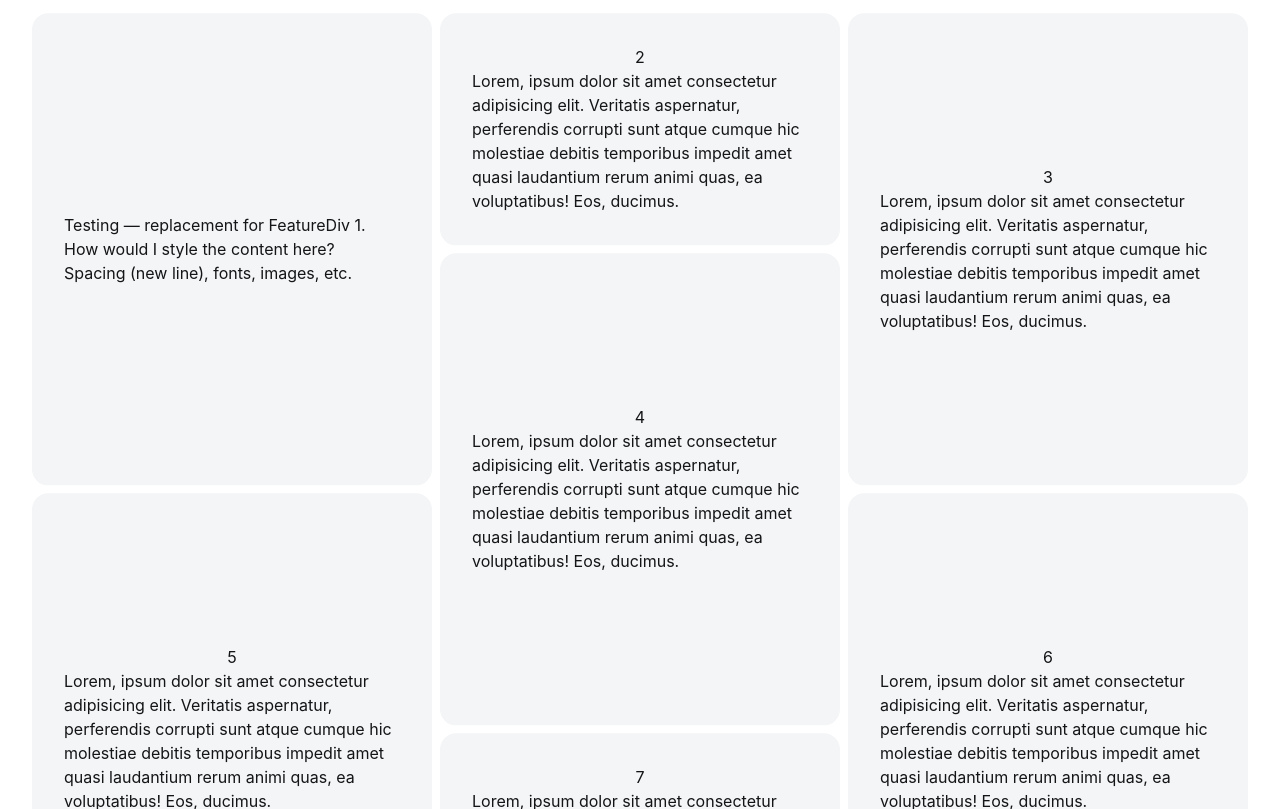
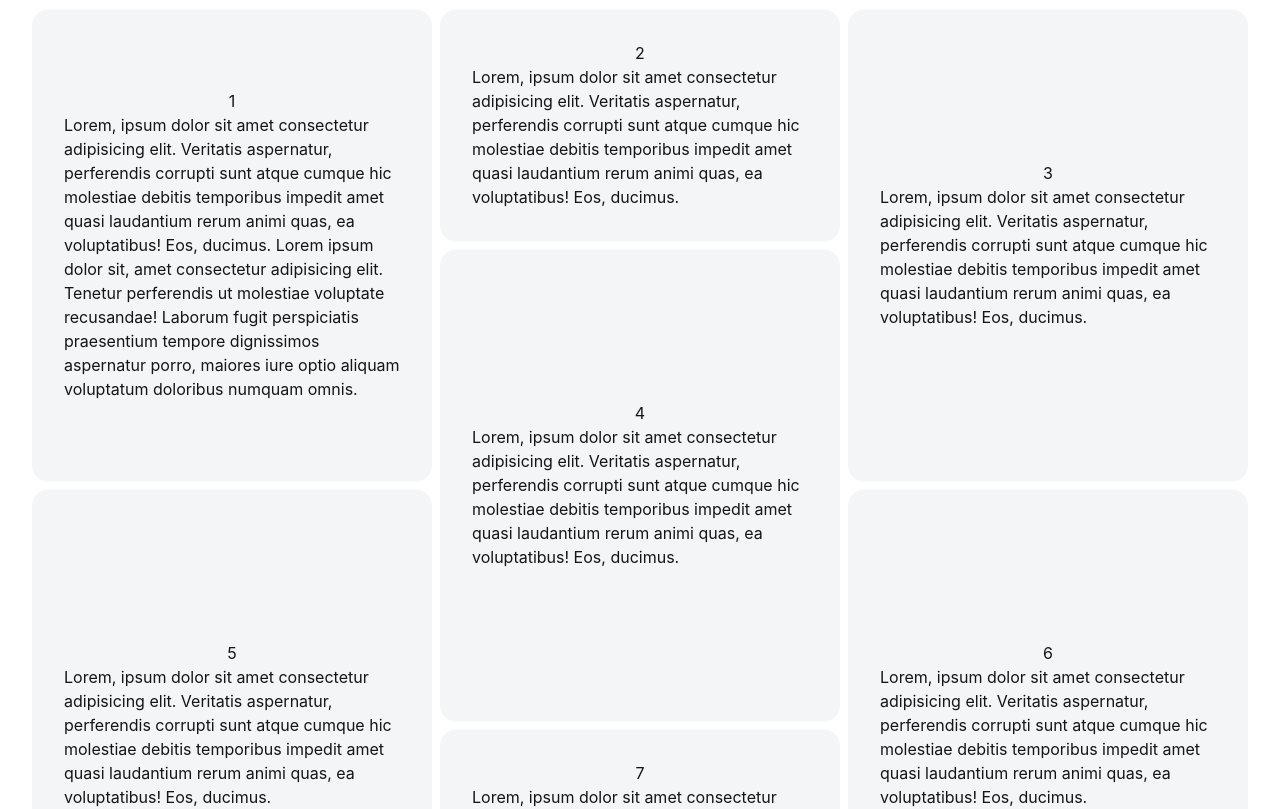
Before and after one commit to kavanparam/react-portfolio-website, a Gatsby site: page / in a window 1280 px wide. Shown: the part 1085-1894 px from the top of the page. Built offline with nearby package versions, Linux system fonts and the light colour scheme; Gatsby itself is replaced by a stand-in of ours.

Commit message:
Rm abstracting/component setup
- layout is too fluid to create components at the moment, doesn't make sense
- will reconsider once website is more complete

```diff
--- a/src/pages/index.tsx
+++ b/src/pages/index.tsx
@@ -11,20 +11,6 @@
   x: undefined | Number;
   y: undefined | Number;
 };
-
-/* todo:
-      - create FeatureDiv — default styling (can be added to or disregarded), optional lorem text for description (if optional lorem prop is passed w true), icon / numbered section
-      - this is a list of objects that will be mapped to feature divs
-      - map over this into a <FeatureDiv> like Gatsby to build grid
-      - move descriptions here (from Notion)
-*/
-const projects = [
-  { title: "", color: "", description: "", liveLink: "", repoLink: "" },
-  { title: "", color: "", description: "", liveLink: "", repoLink: "" },
-  { title: "", color: "", description: "", liveLink: "", repoLink: "" },
-  { title: "", color: "", description: "", liveLink: "", repoLink: "" },
-];
-const mcfFeatures = [{}, {}];
 
 const IndexPage = () => {
   const [isOpen, setIsOpen] = useState(false);
@@ -262,8 +248,6 @@
             </Link>
           </h2>
 
-          {projects.map((project) => "")}
-
           {/* MCF */}
           <div className="mb-16 md:mb-72">
             {/* overview */}
@@ -301,15 +285,7 @@
             </div>
             {/* features */}
             <div className="grid gap-6 md:grid-cols-3 md:grid-rows-3 md:gap-2">
-              <FeatureDiv
-                styles={
-                  "flex flex-col items-center justify-center flex-shrink-0 p-12 bg-light-secondary sm:row-span-2 rounded-2xl md:p-8 dark:bg-dark-secondary"
-                }
-                description={
-                  "Testing — replacement for FeatureDiv 1. How would I style the content here? Spacing (new line), fonts, images, etc."
-                }
-              />
-              {/* <div className="flex flex-col items-center justify-center flex-shrink-0 p-12 bg-light-secondary sm:row-span-2 rounded-2xl md:p-8 dark:bg-dark-secondary">
+              <div className="flex flex-col items-center justify-center flex-shrink-0 p-12 bg-light-secondary sm:row-span-2 rounded-2xl md:p-8 dark:bg-dark-secondary">
                 <div>1</div>
                 <div>
                   Lorem, ipsum dolor sit amet consectetur adipisicing elit.
@@ -321,7 +297,7 @@
                   perspiciatis praesentium tempore dignissimos aspernatur porro,
                   maiores iure optio aliquam voluptatum doloribus numquam omnis.
                 </div>
-              </div> */}
+              </div>
               <div className="flex flex-col items-center justify-center flex-shrink-0 p-12 bg-light-secondary sm:row-span-1 rounded-2xl md:p-8 dark:bg-dark-secondary">
                 <div>2</div>
                 <div>
@@ -601,7 +577,7 @@
           </div>
 
           {/* JSON data */}
-          <div className="">
+          <div className="mb-16 md:mb-72">
             {/* overview */}
             <div className="flex items-center justify-center">
               <div className="mb-6 space-y-4 w-96 lg:w-[38rem]">
```
